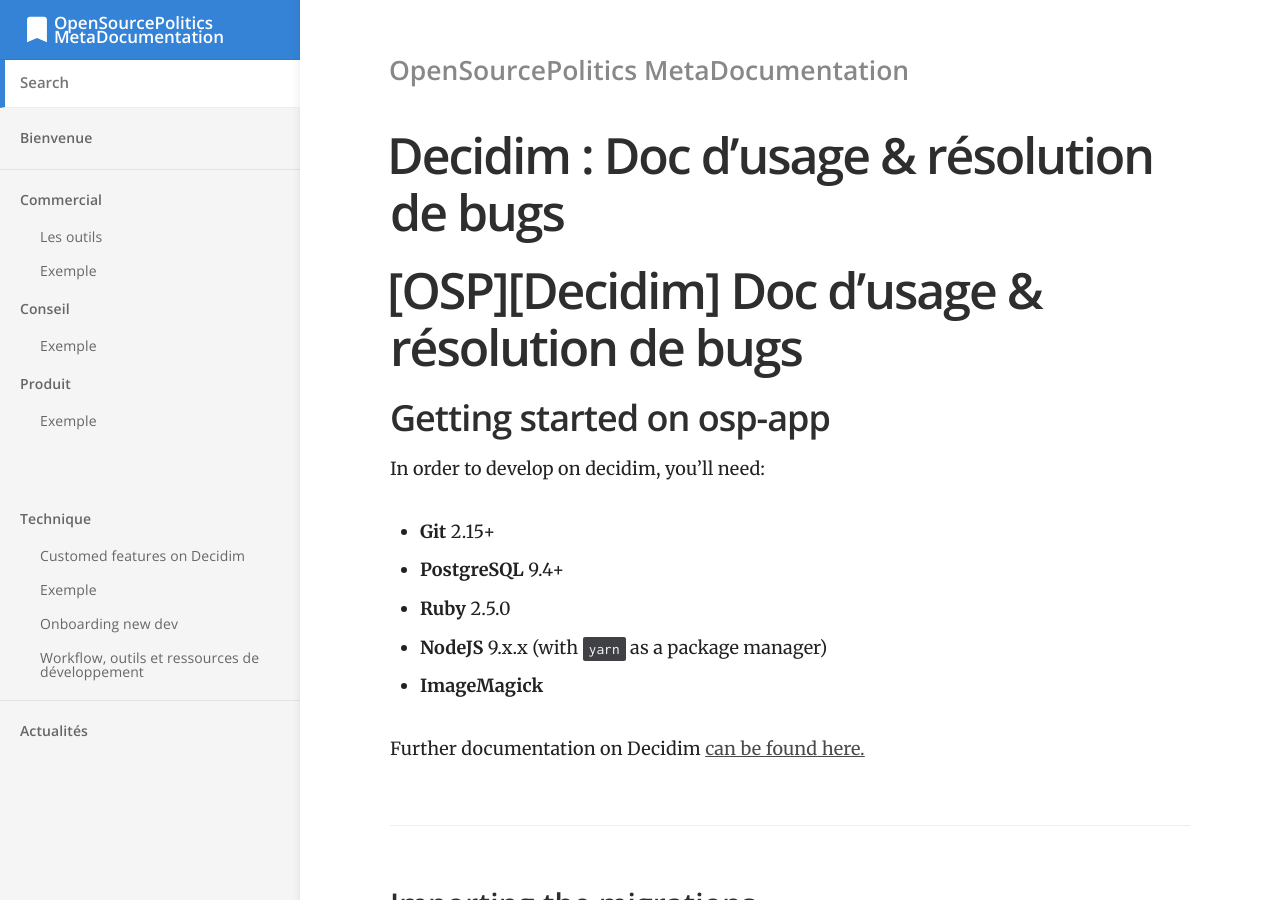
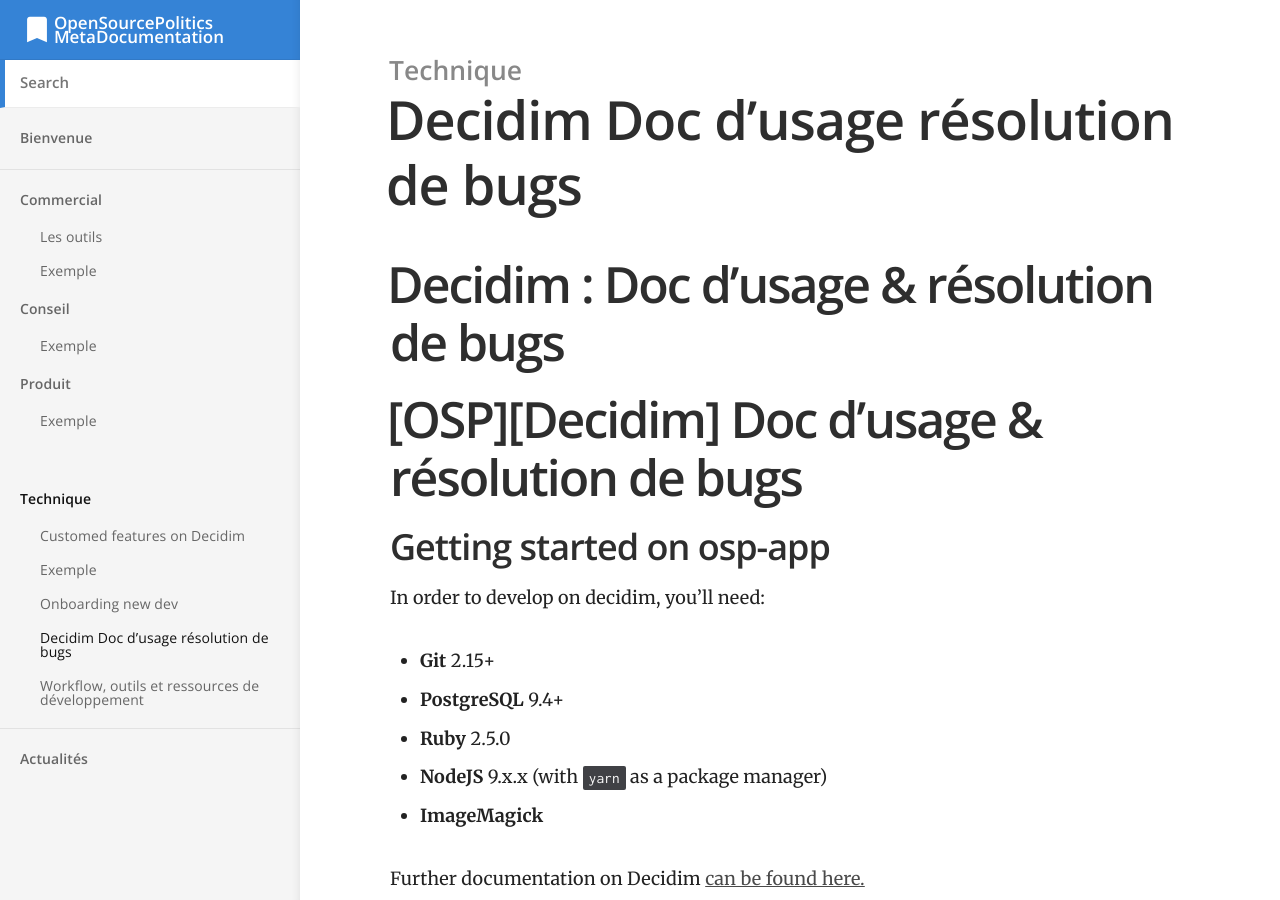
Before and after one commit to OpenSourcePolitics/osp-documentation, a Jekyll site: the page built from _docs/Technique/user_documentation_and_bug_fixing.md, in a window 1280 px wide and 900 px high. Built offline with Jekyll 4.4.1, drawn with Linux system fonts in a browser that asks for light colours.

Commit message:
Update user_documentation_and_bug_fixing.md

```diff
--- a/_docs/Technique/user_documentation_and_bug_fixing.md
+++ b/_docs/Technique/user_documentation_and_bug_fixing.md
@@ -1,5 +1,5 @@
 ---
-title: Decidim : Doc d’usage & résolution de bugs
+title: Decidim Doc d’usage résolution de bugs
 category: Technique
 order: 1
 ---
```
